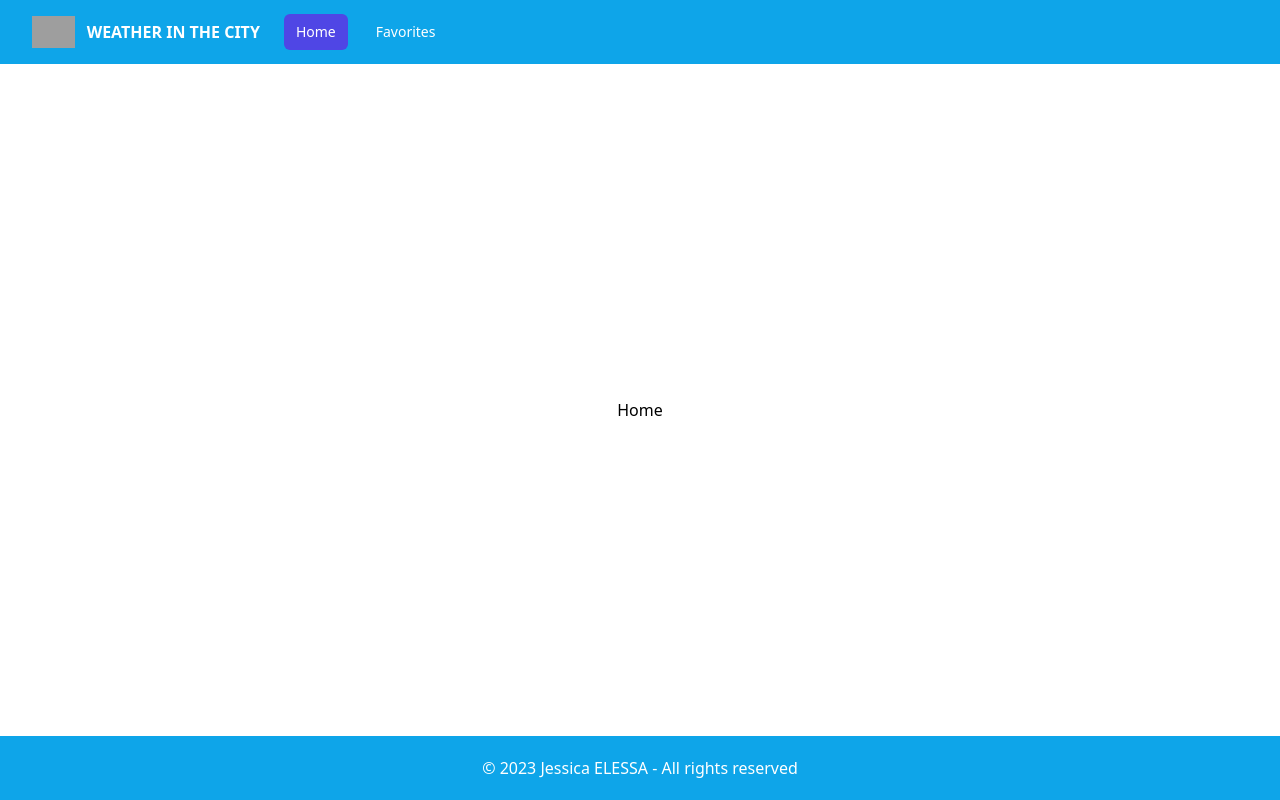
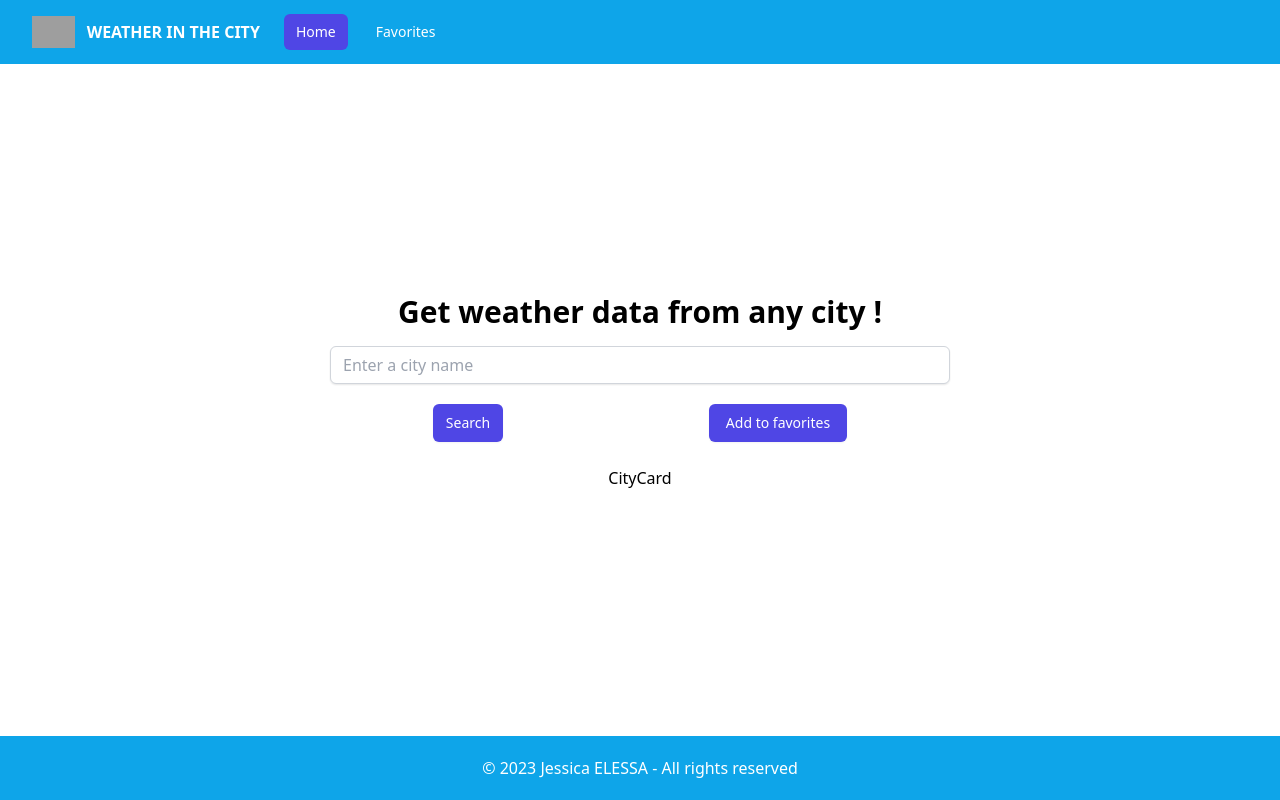
Before and after one commit to jesselessa/weather-app-react-node, a React (Vite) app: page / in a window 1280 px wide. Built offline with nearby package versions, Linux system fonts and the light colour scheme; grey boxes are pictures that could not be loaded.

Commit message:
completed homepage design with form

```diff
--- /dev/null
+++ b/src/components/CityCard.jsx
@@ -0,0 +1,5 @@
+import React from "react";
+
+export default function CityCard() {
+  return <div>CityCard</div>;
+}
--- /dev/null
+++ b/src/components/Form.jsx
@@ -0,0 +1,56 @@
+import React from "react";
+
+export default function Form() {
+  const handleSubmit = (e) => {
+    e.preventDefault();
+  };
+
+  const handleChange = () => {};
+
+  const handleClick = () => {};
+
+  return (
+    <form onSubmit={handleSubmit} className="w-3/4 md:w-1/2 mx-auto">
+      <div className="mt-1 relative rounded-md shadow-sm">
+        <input
+          className="form-control
+    block
+    w-full
+    px-3 py-1.5
+    text-base font-normal text-gray-700
+    bg-white bg-clip-padding
+    border border-solid border-gray-300
+    rounded-md shadow-sm
+    transition
+    ease-in-out
+    m-0
+    focus:text-gray-700 focus:bg-white focus:border-blue-600 focus:outline-none"
+          type="search"
+          id="city"
+          name="city"
+          placeholder="Enter a city name"
+          onChange={handleChange}
+        />
+      </div>
+      <div className="flex flex-col md:flex-row justify-around pt-5">
+        <button
+          type="submit"
+          id="buttonFetch"
+          className="inline-flex items-center justify-center px-3 py-2 mb-2 border border-transparent rounded-md shadow-sm text-sm font-medium text-white bg-indigo-600 hover:bg-amber-300 hover:text-indigo-600 focus:outline-none focus:ring-2 focus:ring-offset-2 focus:ring-indigo-500"
+          onClick={handleClick}
+        >
+          Search
+        </button>
+        <button
+          type="submit"
+          id="buttonFavorite"
+          className="inline-flex items-center justify-center px-4 py-2 mb-2 border border-transparent rounded-md shadow-sm text-sm font-medium text-white bg-indigo-600 hover:text-indigo-600
+        hover:bg-amber-300 focus:outline-none focus:ring-2 focus:ring-offset-2 focus:ring-indigo-500"
+          onClick={handleClick}
+        >
+          Add to favorites
+        </button>
+      </div>
+    </form>
+  );
+}
--- a/src/pages/Home.jsx
+++ b/src/pages/Home.jsx
@@ -1,7 +1,18 @@
+import Form from "../components/Form";
+import CityCard from "../components/CityCard";
+
 export default function Home() {
   return (
-    <div>
-      <h1 className="text-center pt-5">Home</h1>
+    <div className="container mx-auto px-5 min-h-fit flex flex-col justify-around">
+      <h2 className="text-3xl font-bold mb-3 text-center">
+        Get weather data from any city !
+      </h2>
+
+      <Form />
+
+      <div className="flex flex-row justify-around m-4">
+        <CityCard />
+      </div>
     </div>
   );
 }
```
